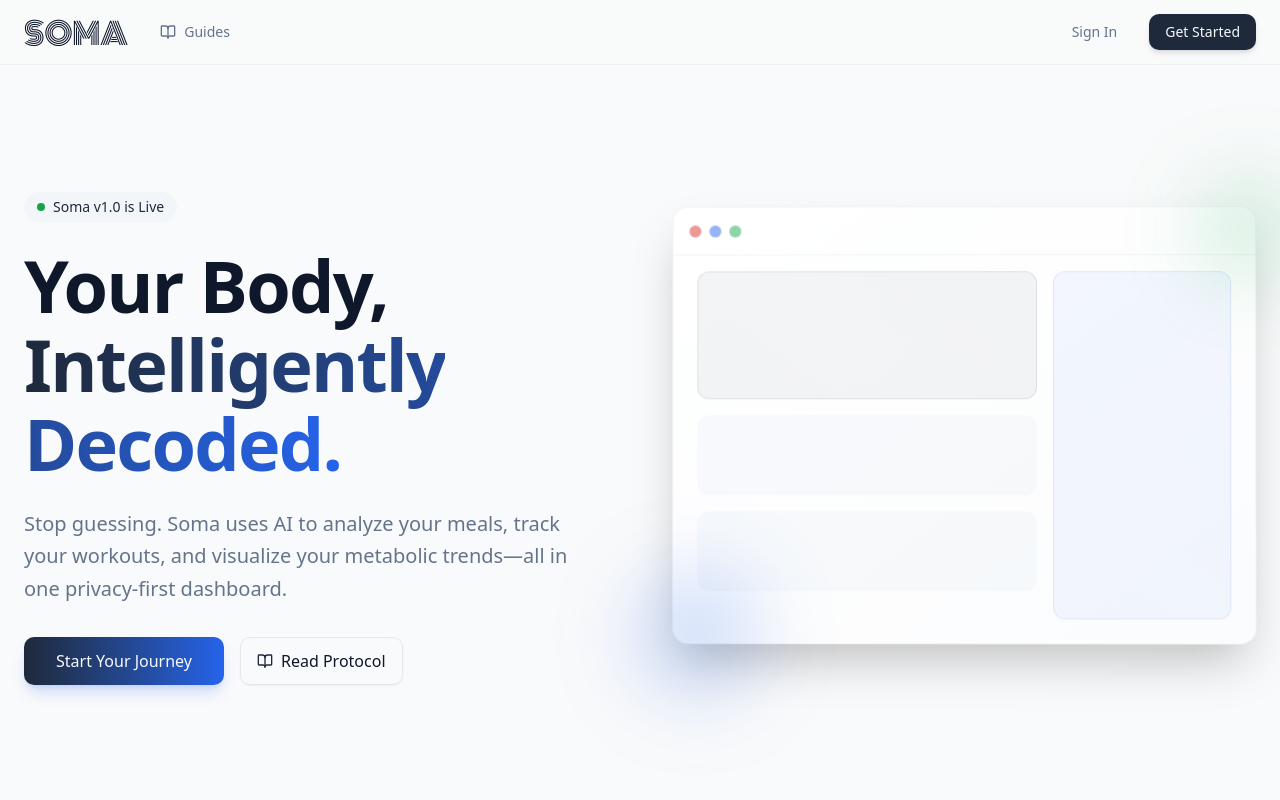
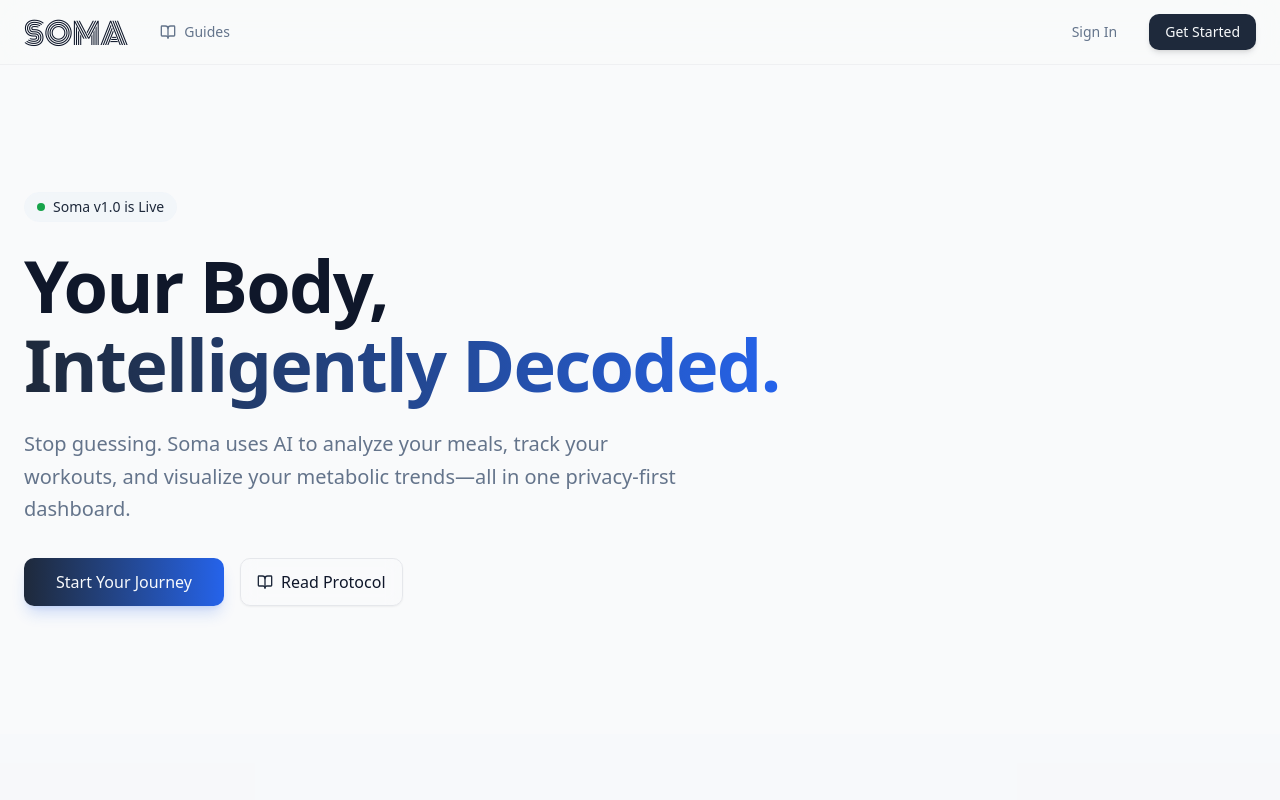
Before and after one commit to OkRathod/soma-health, a Next.js app: page / in a window 1280 px wide. Shown: the top 800 px of the page. Built offline with nearby package versions, Linux system fonts and the light colour scheme; no server answers; a web font is replaced by a local one.

Commit message:
ui(landing): remove placeholder mockup from front page

```diff
--- a/src/app/page.tsx
+++ b/src/app/page.tsx
@@ -4,17 +4,14 @@
 import Link from "next/link";
 import { Button } from "@/components/ui/button";
 import { useAuth } from "@clerk/nextjs";
-import Image from "next/image";
 import { Monoton } from "next/font/google";
 import {
-  Activity,
   ArrowRight,
   Brain,
   History,
   Zap,
   ShieldCheck,
   LineChart,
-  Utensils,
   Smartphone,
   MessageSquarePlus, // New icon
   CalendarClock,     // New icon
@@ -246,45 +243,6 @@
                 {/* 👇 3. ADD THE INSTALL BUTTON HERE */}
                 <InstallPWA />
               </div>
-            </div>
-
-            {/* Right: 3D Dashboard Mockup */}
-            <div className="flex-1 w-full max-w-[600px] perspective-[2000px] z-10">
-              <div
-                ref={dashboardMockRef}
-                className="relative bg-card border border-border/50 rounded-2xl shadow-2xl overflow-hidden aspect-[4/3] group"
-              >
-                {/* Abstract UI Representation */}
-                <div className="absolute inset-0 bg-gradient-to-br from-card to-secondary/30" />
-
-                {/* Header Mockup */}
-                <div className="absolute top-0 left-0 right-0 h-12 border-b border-border/50 flex items-center px-4 gap-2">
-                  <div className="w-3 h-3 rounded-full bg-destructive/50" />
-                  <div className="w-3 h-3 rounded-full bg-info/50" />
-                  <div className="w-3 h-3 rounded-full bg-success/50" />
-                </div>
-
-                {/* Content Mockup */}
-                <div className="absolute top-16 left-6 right-6 bottom-6 flex gap-4">
-                  <div className="flex-1 space-y-4">
-                    <div className="h-32 rounded-xl bg-primary/5 border border-primary/10 relative overflow-hidden">
-                       <div className="absolute inset-0 bg-gradient-to-r from-transparent via-primary/5 to-transparent skew-x-12 translate-x-[-100%] animate-[shimmer_2s_infinite]" />
-                    </div>
-                    <div className="h-20 rounded-xl bg-secondary/50" />
-                    <div className="h-20 rounded-xl bg-secondary/50" />
-                  </div>
-                  <div className="w-1/3 space-y-4">
-                      <div className="h-full rounded-xl bg-info/5 border border-info/10" />
-                  </div>
-                </div>
-
-                {/* Glass Reflection Overlay */}
-                <div className="absolute inset-0 bg-gradient-to-tr from-white/0 via-white/5 to-white/0 pointer-events-none" />
-              </div>
-
-              {/* Decorative Elements behind mock */}
-              <div className="absolute -top-10 -right-10 w-24 h-24 bg-success/20 rounded-full blur-2xl" />
-              <div className="absolute -bottom-10 -left-10 w-32 h-32 bg-info/20 rounded-full blur-2xl" />
             </div>
           </div>
         </section>
```
Also changed, not shown: public/sw.js.
